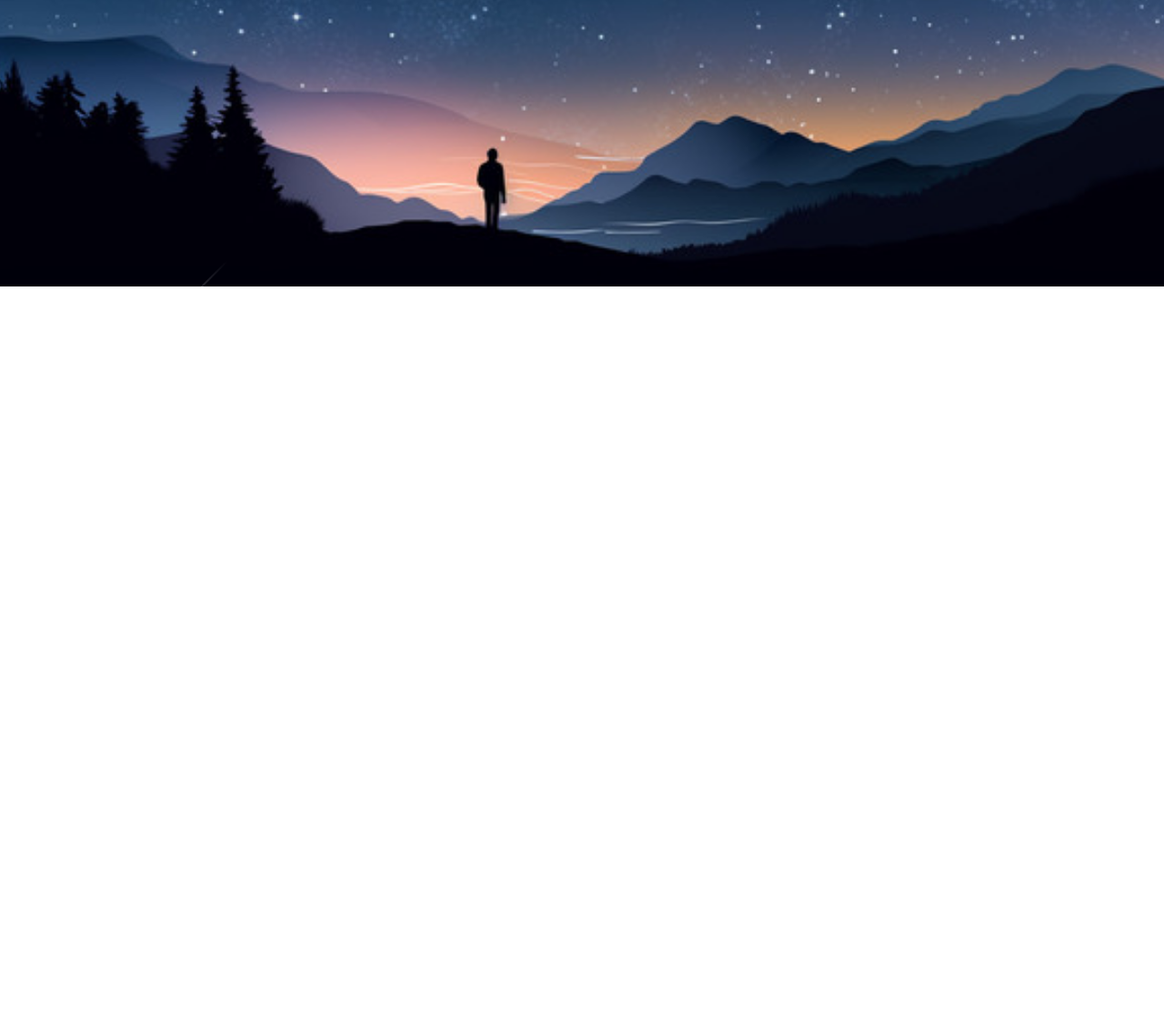
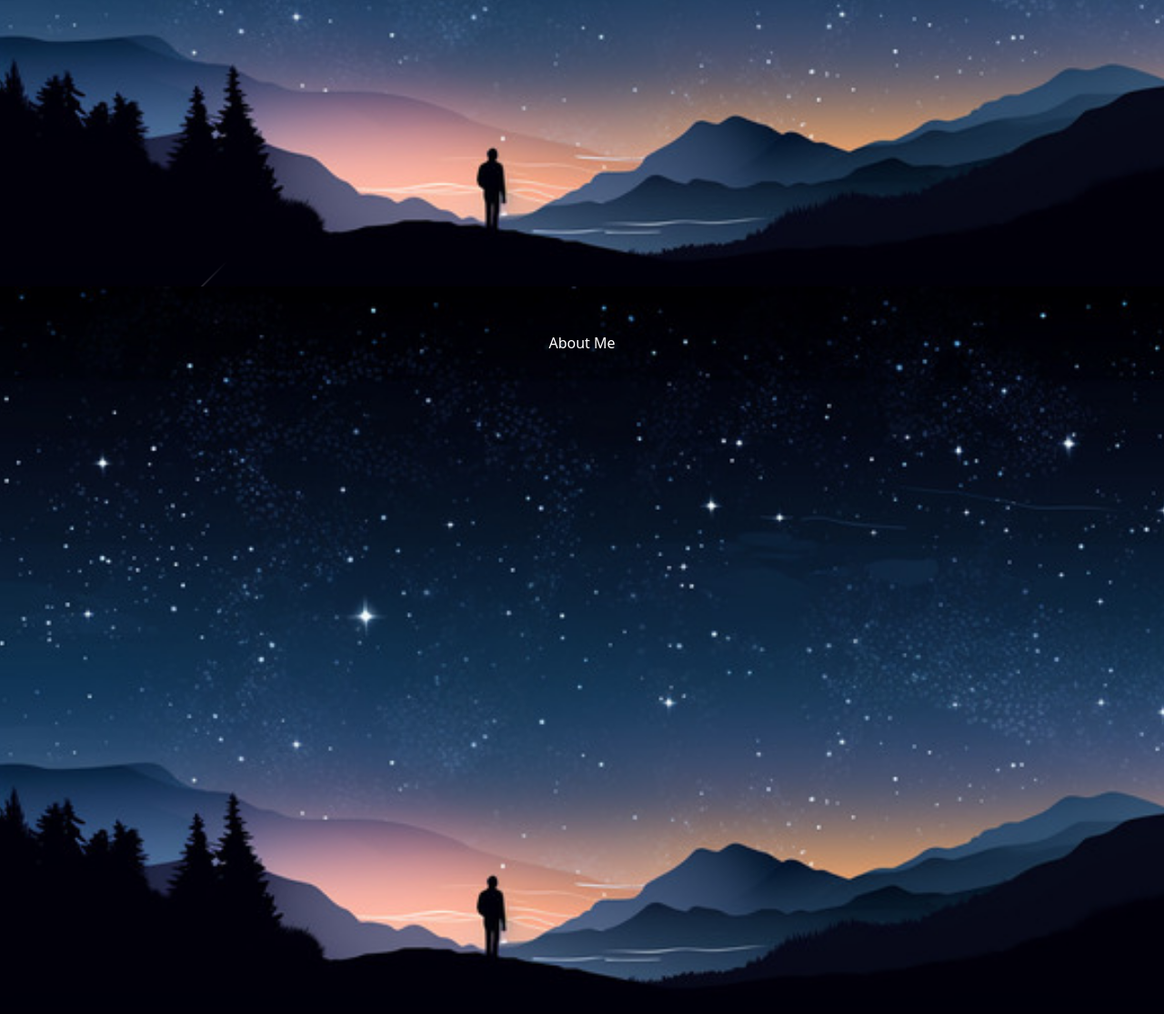
Before and after one commit to sylee212/PortfolioV2, a website built with webpack: page src/template.html in a window 1280 px wide. Shown: the part 520-1635 px from the top of the page at 91% size. Before the commit the page ends 835 px from the top, so only its background shows below. Built offline with nearby package versions, Linux system fonts and the light colour scheme.

Commit message:
finish commenting on shooting stars, now working on about me

```diff
--- a/src/styles/styles.css
+++ b/src/styles/styles.css
@@ -188,3 +188,47 @@ header {
     }
 
 }
+
+.about-header {
+    position: relative;
+    display: flex;
+    justify-content: center;
+    width: 100%;
+    height: 100vh;
+
+    padding-top: 50px;
+}
+
+/*
+How does this work?
+
+1) makes the gradient colros
+2) makes the gradients larger than the elements themselve
+3) makes the text color transparent so that can see the gradient which is in the background
+4) clips the gradient to the text, means the gradient is only visible in the text boundary
+5) at the start of the animation, at start, gradient position = 0% horizontally, 50% vertically, means on the left side center
+6) at 50%, the gradient is on the right, 100% horizontally and stil on the center
+
+.gradient-text {
+    font-size: 50px;
+    font-weight: bold;
+    background: linear-gradient(45deg, red, yellow, green, blue, purple);
+    background-size: 400% 400%;
+    color: transparent;
+    background-clip: text;
+    -webkit-background-clip: text;
+    animation: gradientAnimation 5s ease infinite;
+}
+
+@keyframes gradientAnimation {
+    0% {
+        background-position: 0% 50%;
+    }
+    50% {
+        background-position: 100% 50%;
+    }
+    100% {
+        background-position: 0% 50%;
+    }
+}
+*/
--- a/src/template.html
+++ b/src/template.html
@@ -29,6 +29,13 @@
                 <h2>be the star to guide you</h2>
             </div>
         </section>
+
+
+        <section class="about page">
+            <div class="about-header text">
+                <h1>About Me </h1>
+            </div>
+        </section>
     </main>
 
 
```
